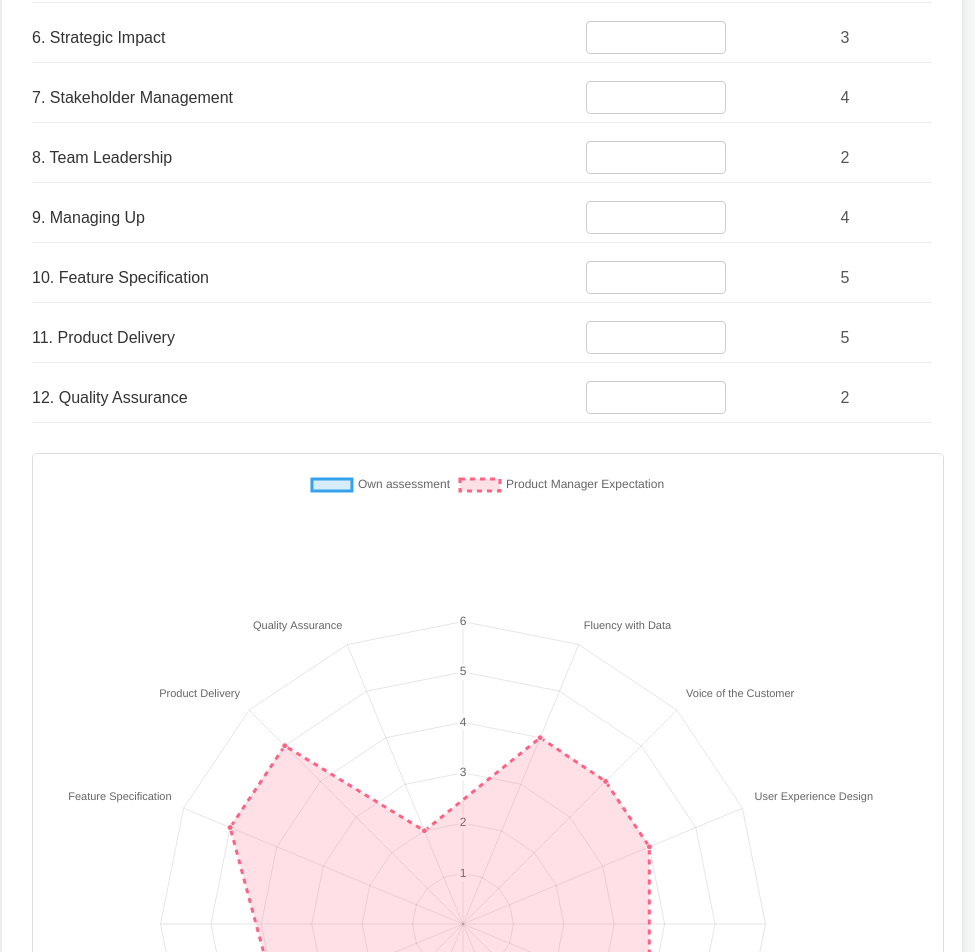
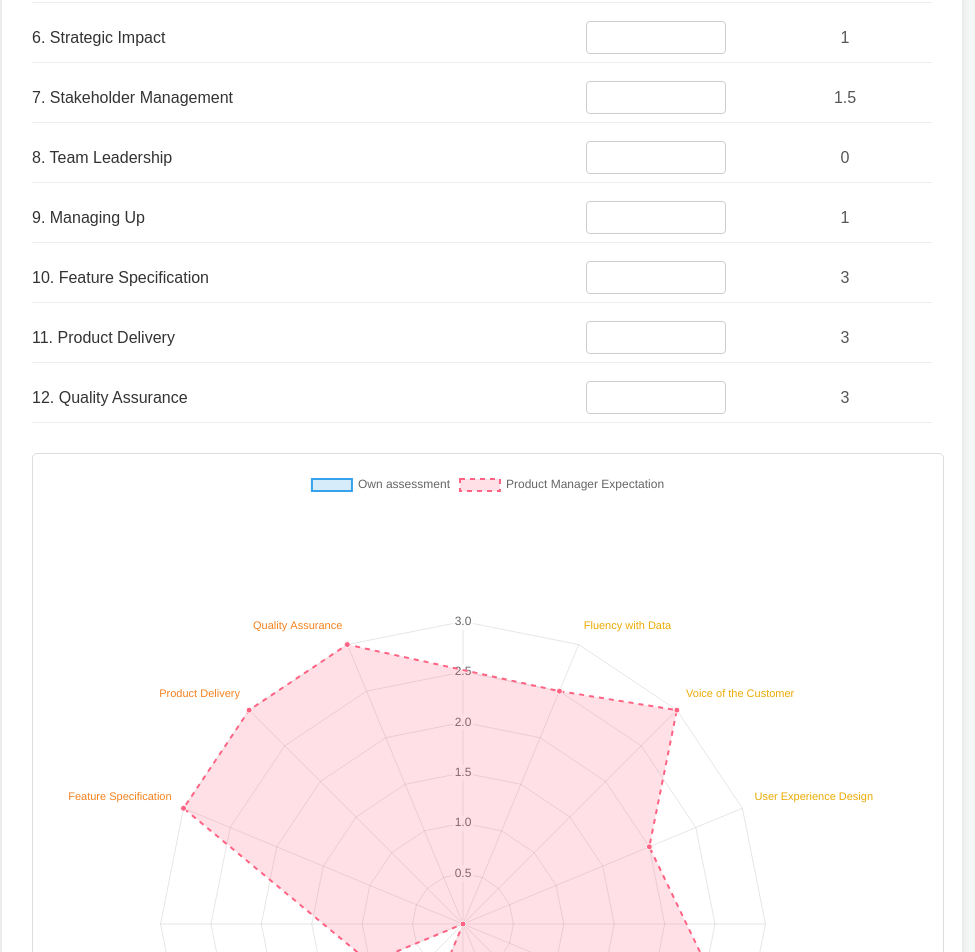
Before and after one commit to rocky28r/spa-pm-evaluation, a plain HTML site: page index.html in a window 1280 px wide. Shown: the part 560-1512 px from the top of the page, without its empty margins (158-1133 px from the left). Drawn offline with nearby package versions, Linux system fonts and the light colour scheme.

Commit message:
Update app.js and style.css

```diff
--- a/app.js
+++ b/app.js
@@ -1,3 +1,6 @@
+// ADD CHART.JS PLUGIN REGISTRATION HERE IF YOU IMPLEMENT THE BACKGROUND PLUGIN
+// e.g., Chart.register(radarBackgroundPlugin);
+
 document.addEventListener('DOMContentLoaded', () => {
     // Define skill categories INCLUDING SPACERS ("") where gaps are needed
     const skillCategories = [
@@ -11,30 +14,44 @@ document.addEventListener('DOMContentLoaded', () => {
         "Feature Specification", "Product Delivery", "Quality Assurance" // 13, 14, 15
     ];
 
-    // --- Define Core Role Expectations (12 scores per role) ---
-    const coreRoleExpectations = {
-      "Jr Product Manager":     [3, 3, 3, 2, 2, 1, 3, 1, 2, 5, 5, 3],
-      "Product Manager":        [4, 4, 4, 4, 4, 3, 4, 2, 4, 5, 5, 2],
-      "Senior Product Manager": [5, 5, 5, 5, 5, 5, 5, 4, 5, 4, 4, 1],
-      "Principal Product Manager": [6, 5, 5, 6, 6, 6, 6, 5, 6, 3, 3, 1],
-      "Senior Principal Product Manager": [6, 5, 4, 6, 6, 6, 6, 6, 6, 2, 2, 0],
-      "Associate Group Product Manager": [5, 4, 4, 5, 5, 5, 5, 5, 5, 3, 3, 1],
-      "Group Product Manager":  [5, 4, 4, 6, 6, 6, 6, 6, 6, 2, 2, 0],
-      "Product Director":       [5, 4, 3, 6, 6, 6, 6, 6, 6, 1, 1, 0],
-      "VP Product":             [5, 5, 3, 6, 6, 6, 6, 6, 6, 0, 0, 0],
-      "SVP Product":            [4, 5, 2, 6, 6, 6, 6, 6, 6, 0, 0, 0]
+     // --- Define colors for Point Labels ---
+    const colorOrange = '#F5821F';
+    const colorYellow = '#EAAA00';
+    const colorCyan = '#20BDBE';
+    const colorBlue = '#0077C8';
+    // const defaultColor = '#666'; // Use if needed
+
+    const pointLabelColors = [
+        null, colorYellow, colorYellow, colorYellow, null, colorCyan, colorCyan, colorCyan,
+        null, colorBlue, colorBlue, colorBlue, null, colorOrange, colorOrange, colorOrange
+    ];
+    // --- End of color definitions ---
+
+
+    // --- UPDATED: Define Core Role Expectations based on the screenshot (0-3 scale) ---
+    // Order: [Fluency, VoC, UX, Business, Vision, Strategic, Stakeholder, Leadership, ManagingUp, FeatureSpec, Delivery, QA]
+    const coreRoleExpectations = { /* ... Role data unchanged ... */
+      "Jr Product Manager":     [1.5, 2.0, 1.5, 3.0, 0.5, 0.5, 1.0, 0.0, 0.5, 3.0, 1.0, 3.0],
+      "Product Manager":        [2.5, 3.0, 2.0, 3.0, 1.0, 1.0, 1.5, 0.0, 1.0, 3.0, 3.0, 3.0],
+      "Senior Product Manager": [3.0, 3.0, 3.0, 3.0, 2.0, 1.0, 3.0, 0.5, 1.5, 3.0, 3.0, 3.0],
+      "Principal Product Manager": [3.0, 3.0, 3.0, 3.0, 2.5, 1.5, 2.0, 0.5, 1.0, 2.5, 2.5, 2.0],
+      "Senior Principal Product Manager": [3.0, 3.0, 3.0, 3.0, 2.5, 2.5, 2.0, 0.5, 1.0, 1.5, 2.0, 0.5],
+      "Associate Group Product Manager": [3.0, 3.0, 3.0, 3.0, 2.0, 1.0, 3.0, 1.0, 1.5, 3.0, 3.0, 3.0],
+      "Group Product Manager":  [3.0, 3.0, 3.0, 3.0, 2.0, 1.5, 3.0, 2.0, 2.0, 2.5, 2.5, 2.0],
+      "Product Director":       [3.0, 2.5, 2.0, 3.0, 2.5, 2.5, 3.0, 2.5, 2.5, 1.5, 2.0, 0.5],
+      "VP Product":             [3.0, 2.0, 1.0, 3.0, 3.0, 3.0, 3.0, 3.0, 3.0, 0.5, 1.0, 0.5],
+      "SVP Product":            [3.0, 2.0, 0.5, 3.0, 3.0, 3.0, 3.0, 3.0, 3.0, 0.5, 0.5, 0.5]
     };
+    // --- End of updated role expectations ---
+
+    // --- LocalStorage Key ---
+    const LOCAL_STORAGE_KEY = 'pmSkillsAssessmentScores';
 
     // --- Helper function to transform 12 scores to 16 with null spacers ---
-    function transformScores(scores12) {
-        if (!scores12 || scores12.length !== 12) {
-            console.error("Invalid scores array provided for transformation:", scores12);
-            return Array(16).fill(null);
-        }
-        return [
-            null, scores12[0], scores12[1], scores12[2], null, scores12[3], scores12[4], scores12[5],
-            null, scores12[6], scores12[7], scores12[8], null, scores12[9], scores12[10], scores12[11]
-        ];
+    function transformScores(scores12) { /* ... Function unchanged ... */
+        if (!scores12 || scores12.length !== 12) { console.error("Invalid scores array provided for transformation:", scores12); return Array(16).fill(null); }
+        scores12.forEach((s, i) => { if (typeof s !== 'number' || s < 0 || s > 3) { console.warn(`Score at index ${i} (${s}) is out of the expected 0-3 range or not a number.`); } });
+        return [ null, scores12[0], scores12[1], scores12[2], null, scores12[3], scores12[4], scores12[5], null, scores12[6], scores12[7], scores12[8], null, scores12[9], scores12[10], scores12[11] ];
     }
 
     // --- Transform the core expectations to include nulls for spacers ---
@@ -46,184 +63,118 @@ document.addEventListener('DOMContentLoaded', () => {
     const inputsContainer = document.querySelector('.assessment-inputs');
     const roleSelect = document.getElementById('roleSelect');
     const canvas = document.getElementById('skillsChart');
-    let skillsChart = null; // Keep track of the chart instance
+    let skillsChart = null;
 
-    // --- NEW: Debounce utility function ---
-    function debounce(func, wait) {
-        let timeout;
-        return function executedFunction(...args) {
-            const later = () => {
-                clearTimeout(timeout);
-                func(...args);
-            };
-            clearTimeout(timeout);
-            timeout = setTimeout(later, wait);
-        };
+    // --- Debounce utility function ---
+    function debounce(func, wait) { /* ... Function unchanged ... */
+        let timeout; return function executedFunction(...args) { const later = () => { clearTimeout(timeout); func(...args); }; clearTimeout(timeout); timeout = setTimeout(later, wait); };
     }
 
     // --- Dynamically Populate Role Selector Dropdown ---
-    function populateRoleDropdown() {
-        const roleNames = Object.keys(roleExpectations);
-        roleSelect.innerHTML = '';
-        roleNames.forEach(roleName => {
-            const option = document.createElement('option');
-            option.value = roleName;
-            option.textContent = roleName;
-            roleSelect.appendChild(option);
-        });
-        if (roleNames.includes("Product Manager")) {
-            roleSelect.value = "Product Manager";
-        } else if (roleNames.length > 0) {
-            roleSelect.value = roleNames[0];
-        }
+    function populateRoleDropdown() { /* ... Function unchanged ... */
+        const roleNames = Object.keys(roleExpectations); roleSelect.innerHTML = ''; roleNames.forEach(roleName => { const option = document.createElement('option'); option.value = roleName; option.textContent = roleName; roleSelect.appendChild(option); }); if (roleNames.includes("Product Manager")) { roleSelect.value = "Product Manager"; } else if (roleNames.length > 0) { roleSelect.value = roleNames[0]; }
     }
 
     // --- Create Input Fields and Role Value Placeholders ---
-    function createInputFields() {
-        inputsContainer.innerHTML = '';
-         const header = document.createElement('div');
-         header.classList.add('input-header');
-         header.innerHTML = `
-             <div class="category-title">Category</div>
-             <div>Own Assessment</div>
-             <div>Role Expectation</div>`;
-         inputsContainer.appendChild(header);
-
-        skillCategories.forEach((skillName, index) => {
-            if (skillName !== "") {
-                const row = document.createElement('div');
-                row.classList.add('input-row');
-                const label = document.createElement('label');
-                const skillNumber = skillCategories.slice(0, index + 1).filter(s => s !== "").length;
-                label.textContent = `${skillNumber}. ${skillName}`;
-                label.setAttribute('for', `own-score-${index}`);
-                const ownInput = document.createElement('input');
-                ownInput.type = 'number';
-                ownInput.id = `own-score-${index}`;
-                ownInput.min = 0;
-                ownInput.max = 6;
-                ownInput.value = '';
-                ownInput.addEventListener('change', generateChart); // Update on change
-                const roleValueSpan = document.createElement('span');
-                roleValueSpan.classList.add('role-value');
-                roleValueSpan.id = `role-value-${index}`;
-                roleValueSpan.textContent = '-';
-                row.appendChild(label);
-                row.appendChild(ownInput);
-                row.appendChild(roleValueSpan);
-                inputsContainer.appendChild(row);
-            }
-        });
+    function createInputFields() { /* ... Function unchanged ... */
+         inputsContainer.innerHTML = ''; const header = document.createElement('div'); header.classList.add('input-header'); header.innerHTML = `<div class="category-title">Category</div><div>Own Assessment</div><div>Role Expectation</div>`; inputsContainer.appendChild(header); skillCategories.forEach((skillName, index) => { if (skillName !== "") { const row = document.createElement('div'); row.classList.add('input-row'); const label = document.createElement('label'); const skillNumber = skillCategories.slice(0, index + 1).filter(s => s !== "").length; label.textContent = `${skillNumber}. ${skillName}`; label.setAttribute('for', `own-score-${index}`); const ownInput = document.createElement('input'); ownInput.type = 'number'; ownInput.id = `own-score-${index}`; ownInput.min = 0; ownInput.max = 3; ownInput.step = "0.5"; ownInput.value = ''; ownInput.addEventListener('change', generateChart); const roleValueSpan = document.createElement('span'); roleValueSpan.classList.add('role-value'); roleValueSpan.id = `role-value-${index}`; roleValueSpan.textContent = '-'; row.appendChild(label); row.appendChild(ownInput); row.appendChild(roleValueSpan); inputsContainer.appendChild(row); } });
     }
 
     // --- Function to Update Role Expectation Display ---
-    function updateRoleExpectationsDisplay(selectedRole) {
-        const expectations = roleExpectations[selectedRole];
-        if (!expectations) return;
-        skillCategories.forEach((skillName, index) => {
-            if (skillName !== "") {
-                const span = document.getElementById(`role-value-${index}`);
-                if (span) {
-                    span.textContent = (expectations[index] !== null && expectations[index] !== undefined) ? expectations[index] : '-';
-                }
-            }
-        });
+    function updateRoleExpectationsDisplay(selectedRole) { /* ... Function unchanged ... */
+        const expectations = roleExpectations[selectedRole]; if (!expectations) return; skillCategories.forEach((skillName, index) => { if (skillName !== "") { const span = document.getElementById(`role-value-${index}`); if (span) { span.textContent = (expectations[index] !== null && expectations[index] !== undefined) ? expectations[index] : '-'; } } });
     }
 
-    // --- Chart Generation Function ---
+    // --- NEW: Function to Save Scores to localStorage ---
+    function saveScores(scoresToSave) { /* ... Function unchanged ... */
+        try { localStorage.setItem(LOCAL_STORAGE_KEY, JSON.stringify(scoresToSave)); /* console.log("Scores saved."); */ } catch (e) { console.error("Error saving scores:", e); }
+    }
+
+    // --- NEW: Function to Load Scores from localStorage ---
+    function loadScores() { /* ... Function unchanged ... */
+        try { const savedData = localStorage.getItem(LOCAL_STORAGE_KEY); if (savedData) { const loadedScores = JSON.parse(savedData); /* console.log("Scores loaded:", loadedScores); */ for (const index in loadedScores) { const inputElement = document.getElementById(`own-score-${index}`); if (inputElement) { inputElement.value = loadedScores[index] || ''; } } return true; } } catch (e) { console.error("Error loading scores:", e); } return false;
+    }
+
+
+    // --- Chart Generation Function (MODIFIED for point label colors) ---
     function generateChart() {
-        const ownScores = [];
-        const labels = skillCategories;
+        const isSmallScreen = window.innerWidth < 480;
+        const isMediumScreen = window.innerWidth < 768;
+        const pointLabelFontSize = isSmallScreen ? 8 : (isMediumScreen ? 10 : 11);
+        const displayLegend = !isSmallScreen;
+
+        const ownScoresForChart = [];
+        const scoresToSave = {};
+        const labels = skillCategories; // Use the global one
         const selectedRole = roleSelect.value;
         const roleScores = roleExpectations[selectedRole] || Array(skillCategories.length).fill(null);
 
-        skillCategories.forEach((skillName, index) => {
-            if (skillName === "") {
-                ownScores.push(null);
-            } else {
-                const inputElement = document.getElementById(`own-score-${index}`);
-                if (inputElement) {
-                    const ownValue = parseFloat(inputElement.value);
-                    ownScores.push(isNaN(ownValue) ? null : Math.max(0, Math.min(6, ownValue)));
-                } else {
-                    ownScores.push(null);
-                }
-            }
+        // --- Iterate and Collect/Process Scores ---
+        skillCategories.forEach((skillName, index) => { /* ... Logic unchanged ... */
+            if (skillName === "") { ownScoresForChart.push(null); } else { const inputElement = document.getElementById(`own-score-${index}`); if (inputElement) { const rawValue = inputElement.value; const ownValueFloat = parseFloat(rawValue); const clampedValue = isNaN(ownValueFloat) ? null : Math.max(0, Math.min(3, ownValueFloat)); ownScoresForChart.push(clampedValue); scoresToSave[index] = rawValue; } else { ownScoresForChart.push(null); } }
         });
 
-        const data = { labels: labels, datasets: [ /* Datasets definition unchanged */
-                {
-                    label: 'Own assessment', data: ownScores, fill: true,
-                    backgroundColor: 'rgba(54, 162, 235, 0.2)', borderColor: 'rgb(54, 162, 235)',
-                    pointBackgroundColor: 'rgb(54, 162, 235)', pointBorderColor: '#fff',
-                    pointHoverBackgroundColor: '#fff', pointHoverBorderColor: 'rgb(54, 162, 235)',
-                    spanGaps: true
-                },
-                {
-                    label: `${selectedRole} Expectation`, data: roleScores, fill: true,
-                    backgroundColor: 'rgba(255, 99, 132, 0.2)', borderColor: 'rgb(255, 99, 132)',
-                    borderDash: [5, 5], pointBackgroundColor: 'rgb(255, 99, 132)',
-                    pointBorderColor: '#fff', pointHoverBackgroundColor: '#fff',
-                    pointHoverBorderColor: 'rgb(255, 99, 132)', spanGaps: true
-                }
-        ]};
+        // --- Save the collected raw scores ---
+        saveScores(scoresToSave);
+
+        // --- Chart.js Data and Config ---
+        const data = { labels: labels, datasets: [ /* Datasets unchanged */
+             { label: 'Own assessment', data: ownScoresForChart, fill: true, backgroundColor: 'rgba(54, 162, 235, 0.2)', borderColor: 'rgb(54, 162, 235)', pointBackgroundColor: 'rgb(54, 162, 235)', pointBorderColor: '#fff', pointHoverBackgroundColor: '#fff', pointHoverBorderColor: 'rgb(54, 162, 235)', spanGaps: true },
+             { label: `${selectedRole} Expectation`, data: roleScores, fill: true, backgroundColor: 'rgba(255, 99, 132, 0.2)', borderColor: 'rgb(255, 99, 132)', borderDash: [5, 5], pointBackgroundColor: 'rgb(255, 99, 132)', pointBorderColor: '#fff', pointHoverBackgroundColor: '#fff', pointHoverBorderColor: 'rgb(255, 99, 132)', spanGaps: true }
+         ]};
 
         const config = {
             type: 'radar',
             data: data,
             options: {
-                animation: false, // Animation disabled
-                elements: { line: { borderWidth: 3 } },
-                scales: { /* Scales definition unchanged */
-                    r: {
-                        angleLines: { display: true }, suggestedMin: 0, suggestedMax: 6,
-                        ticks: { stepSize: 1 },
+                animation: false,
+                elements: { line: { borderWidth: 2 } },
+                scales: {
+                    r: { // The radial axis (values)
+                        angleLines: { display: true },
+                        suggestedMin: 0,
+                        suggestedMax: 3, // Max scale value is 3
+                        ticks: {
+                            stepSize: 0.5 // Ticks at 0, 0.5, 1, 1.5, 2, 2.5, 3
+                        },
                         pointLabels: {
-                            callback: function(label, index) { return labels[index] !== "" ? label : null; },
-                            font: { size: 11 }
+                            callback: function(label, index) {
+                                return labels[index] !== "" ? label : null; // Use global labels
+                            },
+                            font: { size: pointLabelFontSize },
+                            // *** USE THE DEFINED COLOR ARRAY ***
+                            color: pointLabelColors
                         }
                     }
                 },
-                plugins: { /* Plugins definition unchanged */
+                plugins: {
                     tooltip: { filter: function(tooltipItem) { return tooltipItem.raw !== null; } },
-                    legend: { position: 'top' }
+                    legend: { position: 'top', display: displayLegend }
                 },
-                maintainAspectRatio: true, // Keep aspect ratio
-                responsive: true // Still useful for initial sizing
+                maintainAspectRatio: true,
+                responsive: true
             }
         };
 
+        // --- Destroy old chart and create new one ---
         if (skillsChart) { skillsChart.destroy(); }
-        skillsChart = new Chart(canvas, config); // Assign instance to skillsChart variable
+        skillsChart = new Chart(canvas, config);
     }
 
     // --- Event Listener for Role Selection Change ---
-    roleSelect.addEventListener('change', () => {
-        const selectedRole = roleSelect.value;
-        if (roleExpectations[selectedRole]) {
-             updateRoleExpectationsDisplay(selectedRole);
-             generateChart();
-        } else {
-             console.error("Selected role not found in expectations:", selectedRole);
-        }
+    roleSelect.addEventListener('change', () => { /* ... Listener unchanged ... */
+         const selectedRole = roleSelect.value; if (roleExpectations[selectedRole]) { updateRoleExpectationsDisplay(selectedRole); generateChart(); } else { console.error("Selected role not found:", selectedRole); }
     });
 
-    // --- NEW: Debounced Resize Handler ---
-    const handleResize = debounce(() => {
-        if (skillsChart) {
-            // Explicitly tell the chart instance to resize
-            // This ensures it redraws correctly even if responsive: true fails
-            skillsChart.resize();
-        }
-    }, 150); // Wait 150ms after the last resize event before triggering
-
-    // Attach the resize listener to the window
+    // --- Debounced Resize Handler ---
+    const handleResize = debounce(() => { generateChart(); }, 250);
     window.addEventListener('resize', handleResize);
-
 
     // --- Initial Setup on Page Load ---
     populateRoleDropdown();
     createInputFields();
+    const scoresWereLoaded = loadScores();
+    /* console.log("Scores loaded:", scoresWereLoaded); */
     const initialRole = roleSelect.value;
     if (roleExpectations[initialRole]) {
         updateRoleExpectationsDisplay(initialRole);
```
Also changed, not shown: style.css (line endings or trailing spaces).
